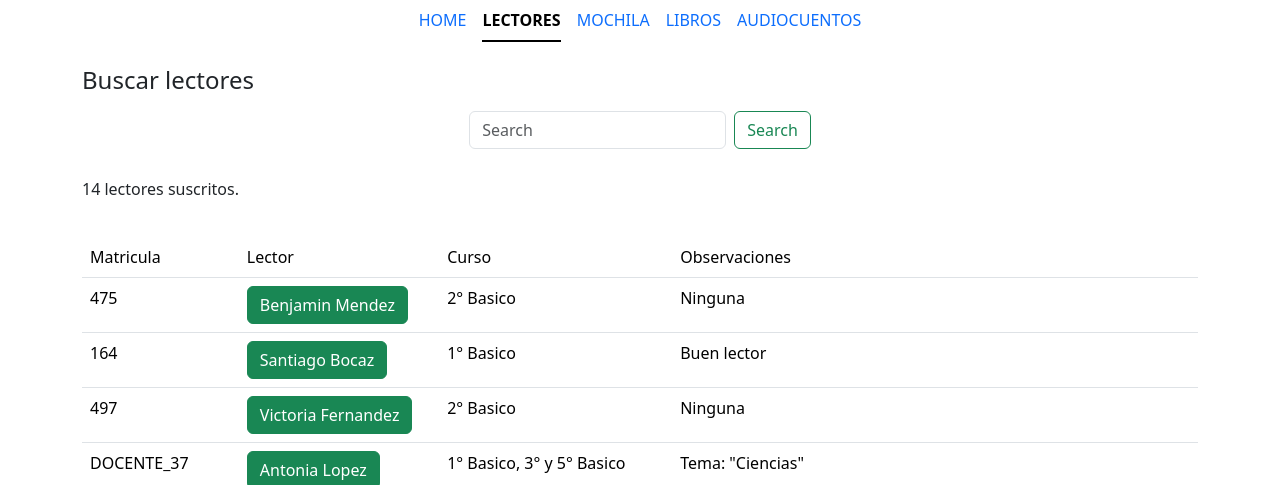
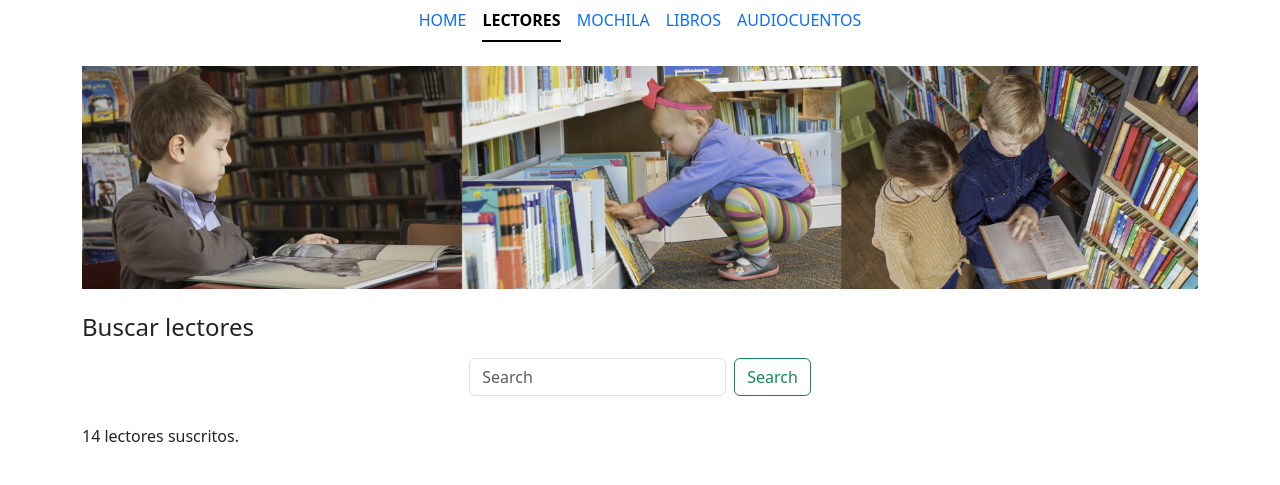
Before and after one commit to machinealpha/Sistema-Biblioteca-Vers.-3.1, a Django app: page /lectores/ in a window 1280 px wide. Shown: the part 103-588 px from the top of the page. Run offline with Django 4.2, Linux system fonts and the light colour scheme; data comes from the database, SQL or seed files in the repository; both versions use the stored data as it was after the commit.

Commit message:
Actualizacion 25

```diff
--- a/sistema_biblioteca_portal/sistema_biblioteca_app/templates/lectores.html
+++ b/sistema_biblioteca_portal/sistema_biblioteca_app/templates/lectores.html
@@ -5,8 +5,10 @@
 {% block main_content %}
 
 <div class="container mt-4">
-    <div class="row">
-        <div class="col-md-12">
+    <div class="row mb-4"> <div class="col-md-12">
+            <img src="{% static 'arribabuscarlectores.jpg' %}" class="img-fluid" alt="Imagen de Lectores">
+        </div>
+    </div>
             <h4>Buscar lectores</h4>
             <div class="row">
                 <nav class="navbar bg-body-light">
--- a/sistema_biblioteca_portal/sistema_biblioteca_app/templates/libros.html
+++ b/sistema_biblioteca_portal/sistema_biblioteca_app/templates/libros.html
@@ -5,6 +5,9 @@
 {% block main_content %}
 
 <div class="container mt-4">
+    <div class="row mb-4"> <div class="col-md-12"> <img src="{% static 'arribalibros.jpg' %}" class="img-fluid" alt="Imagen de Libros Disponibles"> </div>
+    </div>
+
     <h2>Libros Disponibles</h2>
 
     <form class="d-flex mb-3" role="search" method="GET" action="{% url 'libros' %}">
```
Also changed, not shown: sistema_biblioteca_portal/db.sqlite3, sistema_biblioteca_portal/sistema_biblioteca_app/static/arribabuscarlectores.jpg (added), sistema_biblioteca_portal/sistema_biblioteca_app/static/arribalibros.jpg (added), sistema_biblioteca_portal/sistema_biblioteca_app/static/lector15.jpg (added), sistema_biblioteca_portal/sistema_biblioteca_app/static/lector16.jpg (added), sistema_biblioteca_portal/sistema_biblioteca_app/static/lector17.jpg (added).
